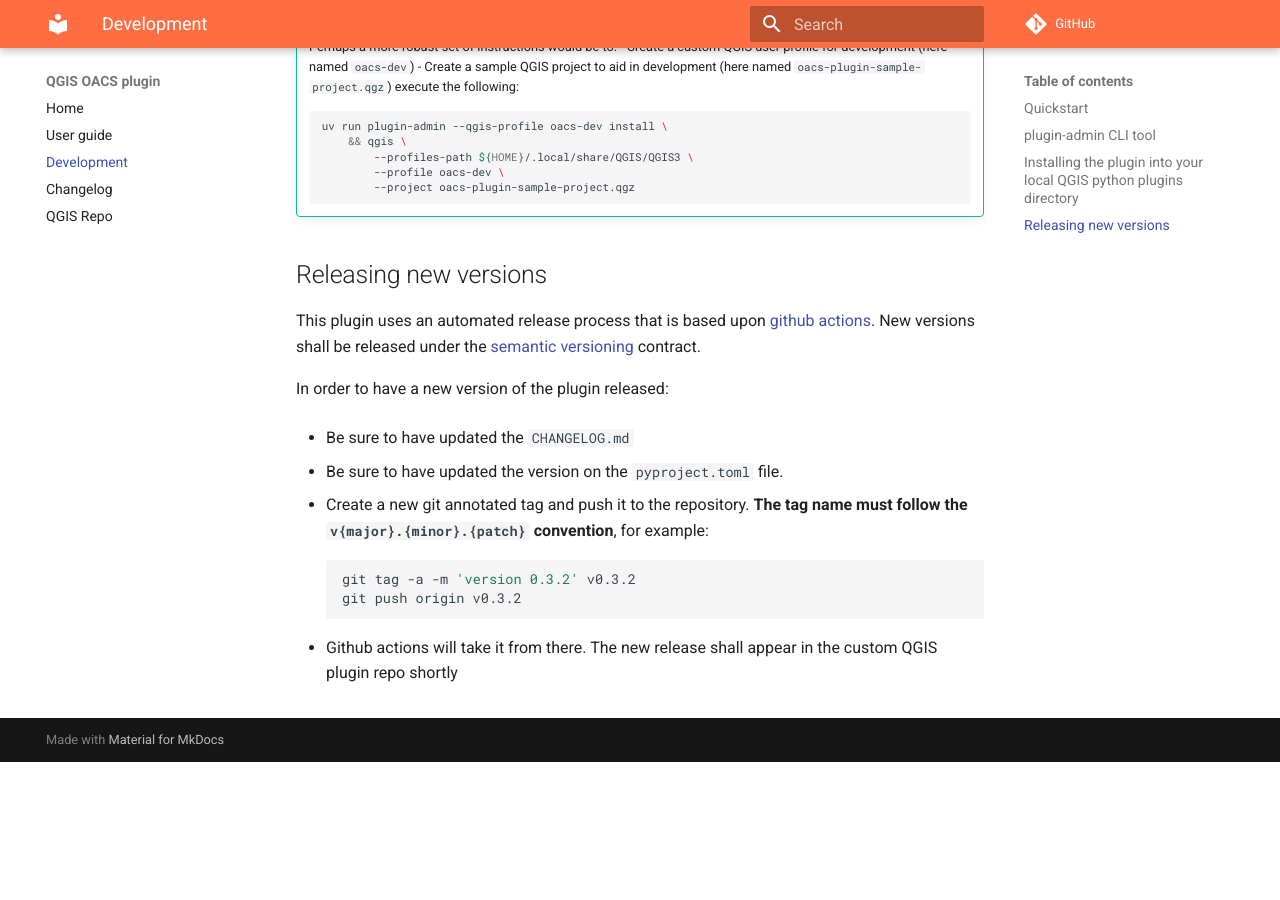
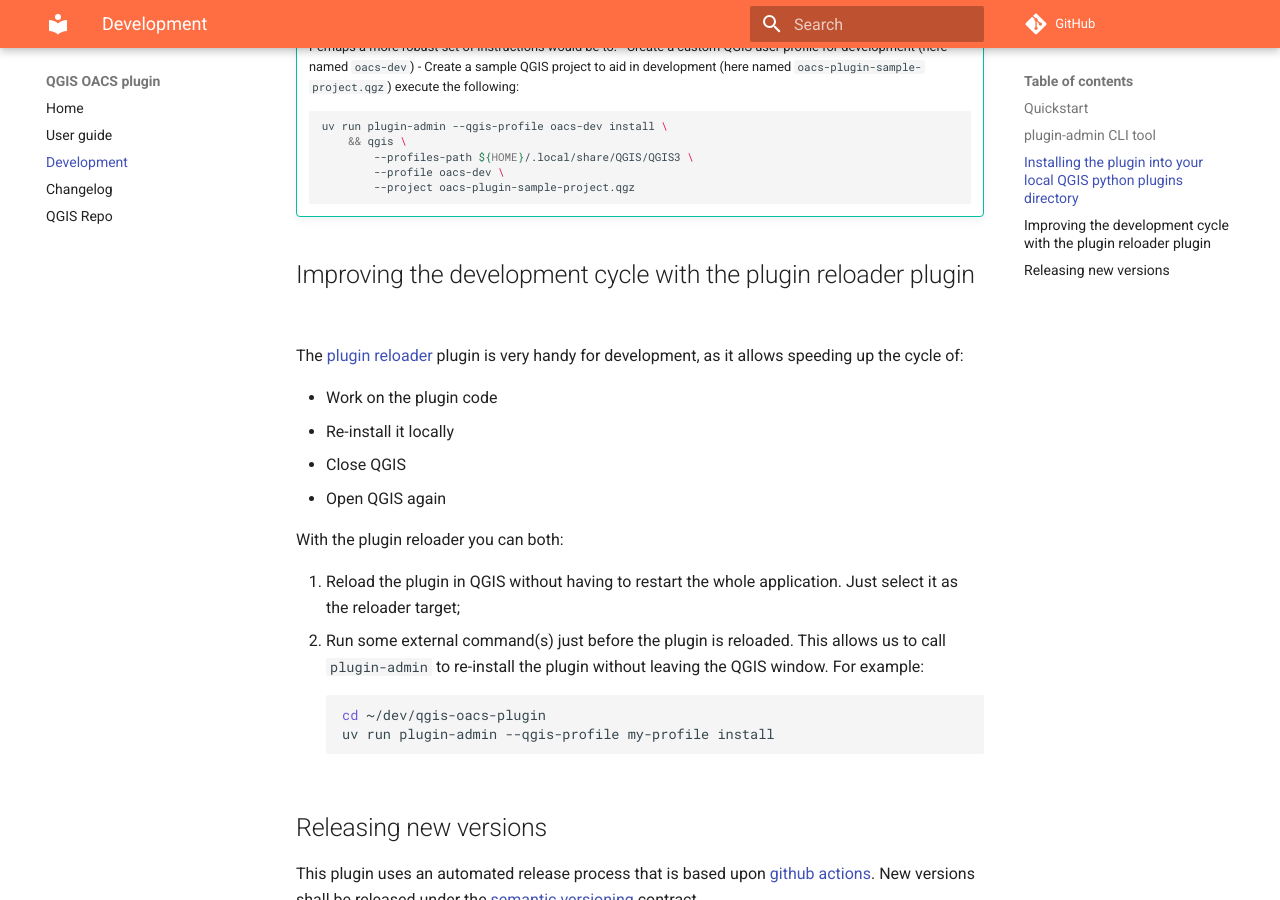
Before and after one commit to byteroad/qgis-oacs-plugin, an MkDocs documentation site: the page built from docs/development.md, in a window 1280 px wide and 900 px high, scrolled down 1691 px. Built offline with MkDocs 1.6.1 and Material for MkDocs 9.7.7, drawn with Linux system fonts in a browser that asks for light colours; comment, search, counter and statistics services are not loaded; before the commit the page ends 2453 px from its top, so only the background shows below that.

Commit message:
Added note to docs about using the plugin reloader

````diff
--- a/docs/development.md
+++ b/docs/development.md
@@ -84,6 +84,28 @@ will need to call this installation command again (and potentially also restart
     ```
 
 
+## Improving the development cycle with the plugin reloader plugin
+
+The [plugin reloader](https://plugins.qgis.org/plugins/plugin_reloader/) plugin is very handy for
+development, as it allows speeding up the cycle of:
+
+- Work on the plugin code
+- Re-install it locally
+- Close QGIS
+- Open QGIS again
+
+With the plugin reloader you can both:
+
+1.  Reload the plugin in QGIS without having to restart the whole application. Just select it as the reloader target;
+2.  Run some external command(s) just before the plugin is reloaded. This allows us to call `plugin-admin` to
+    re-install the plugin without leaving the QGIS window. For example:
+
+    ```shell
+    cd ~/dev/qgis-oacs-plugin
+    uv run plugin-admin --qgis-profile my-profile install
+    ```
+
+
 ## Releasing new versions
 
 This plugin uses an automated release process that is based upon
````
